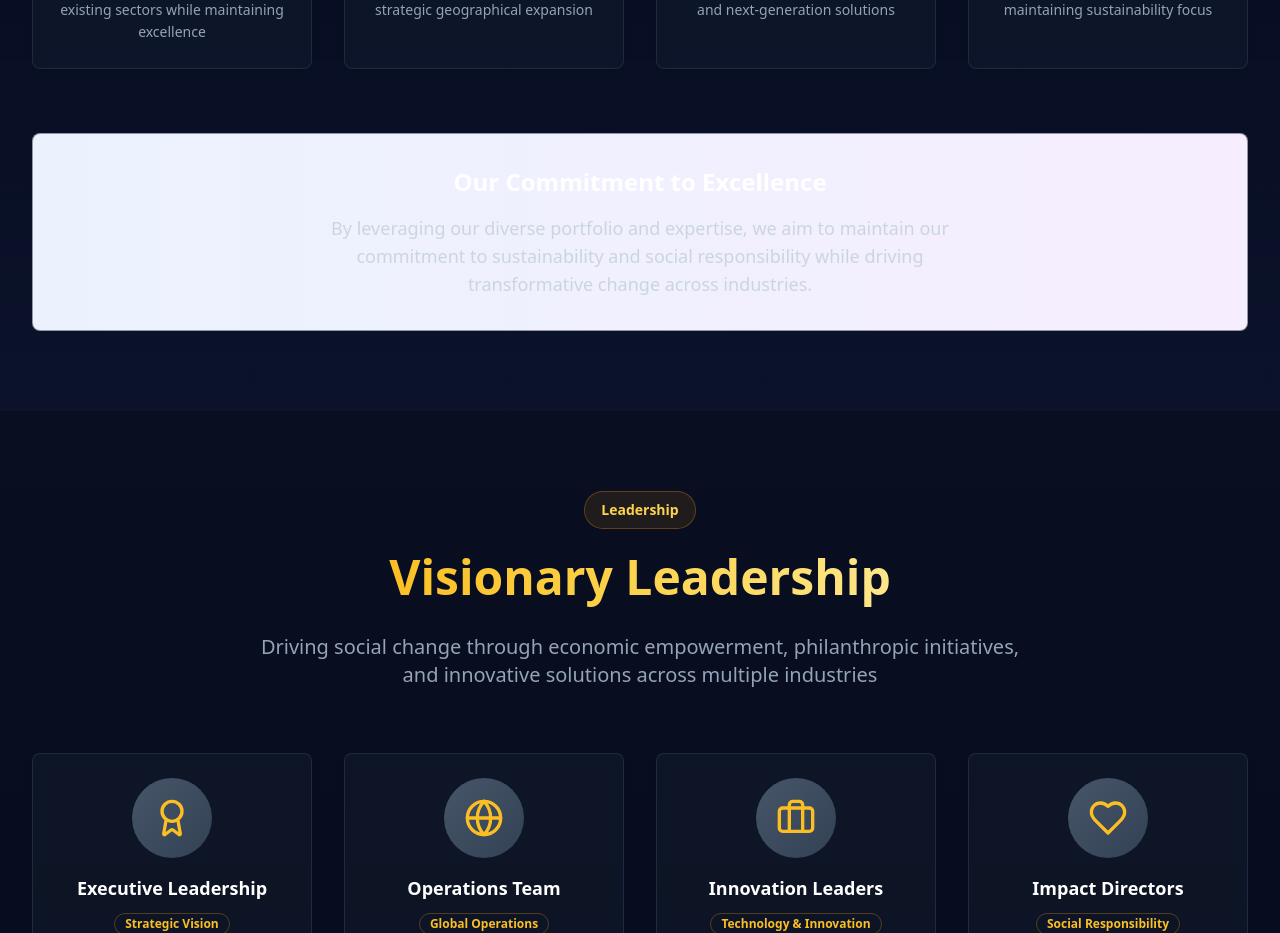
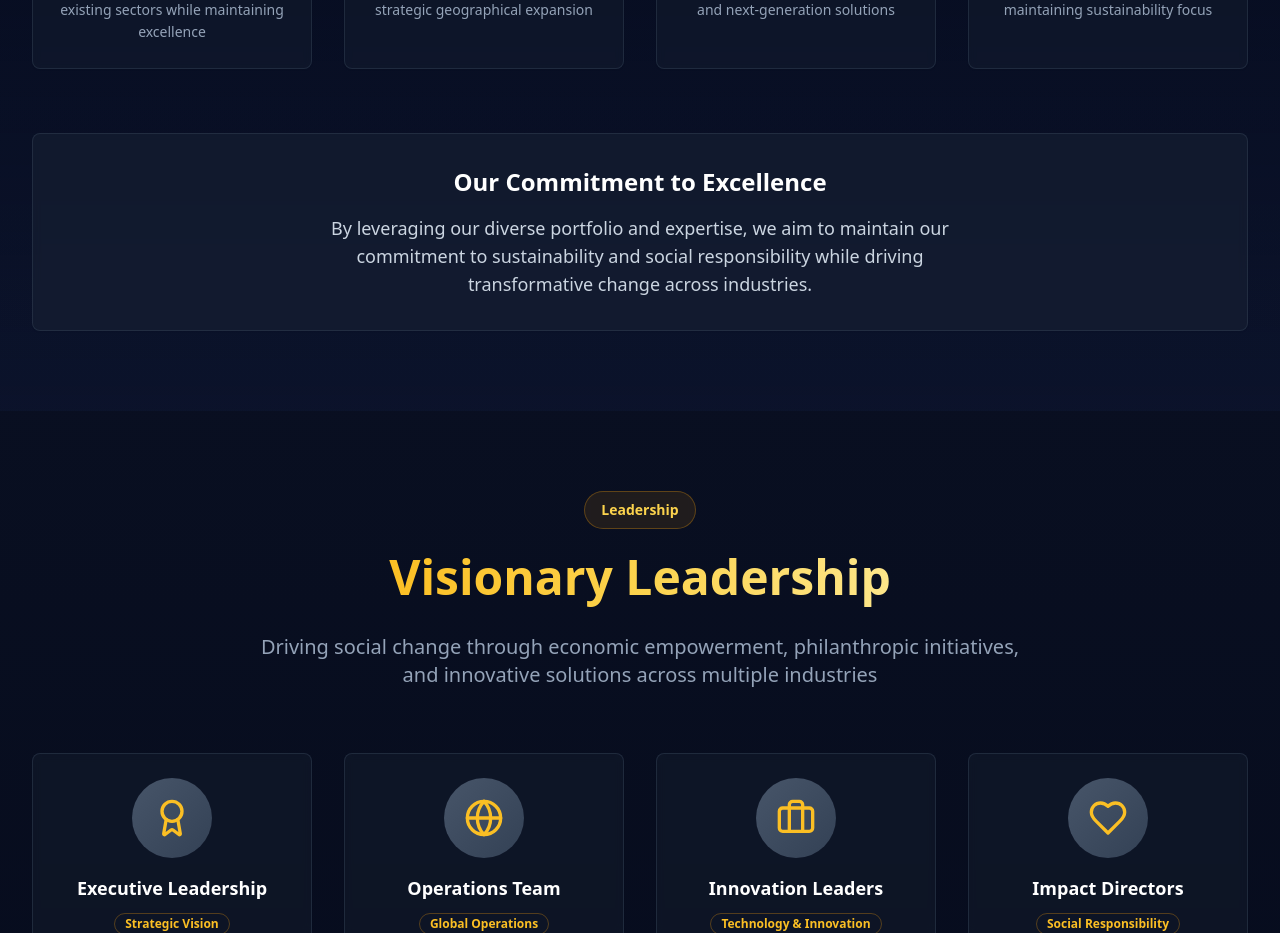
Before and after one commit to BISHOP-X/FODASSOLS-INC, a React (Vite) app: page / in a window 1280 px wide. Shown: the part 5420-6353 px from the top of the page. Built offline with nearby package versions, Linux system fonts and the light colour scheme.

Commit message:
Fix commitment section background to match dark theme
- Changed light blue gradient background to proper dark slate background
- Ensures 'Our Commitment to Excellence' section is visible and on-theme
- Maintains text readability with proper contrast
- Fixes white background visibility issue

```diff
--- a/src/components/FutureOutlookSection.tsx
+++ b/src/components/FutureOutlookSection.tsx
@@ -78,7 +78,7 @@ export const FutureOutlookSection: React.FC = () => {
         </div>
 
         {/* Commitment Statement */}
-        <Card className="mt-16 bg-gradient-to-r from-blue-500/10 to-purple-500/10 backdrop-blur-sm border-slate-700/50">
+        <Card className="mt-16 bg-slate-800/40 backdrop-blur-sm border-slate-700/50">
           <CardContent className="p-8 text-center">
             <h3 className="text-2xl font-bold text-white mb-4">
               Our Commitment to Excellence
```
